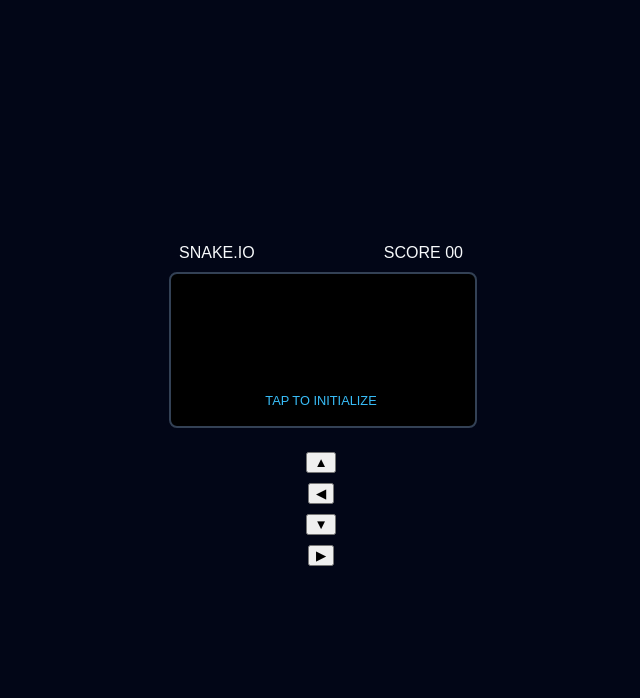
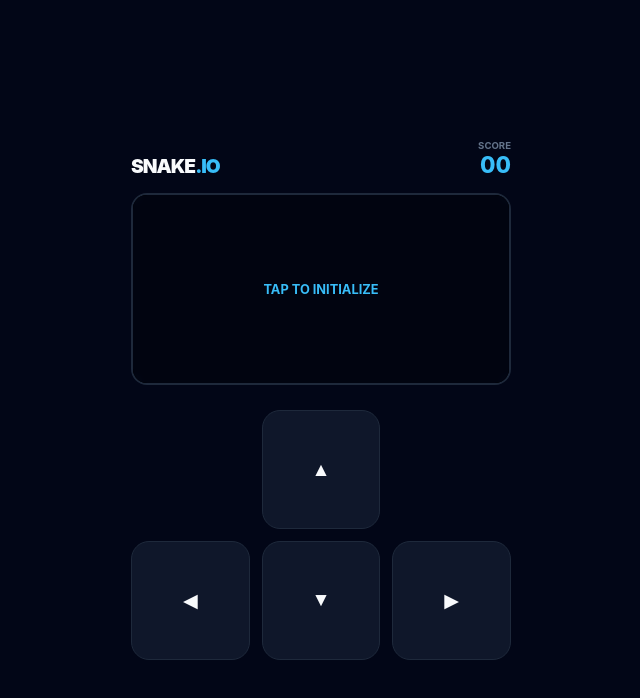
Before and after one commit to mantra2177-Ind/MSgames, a plain HTML site: page index.html in a window 1280 px wide. Shown: the whole page, without its empty margins (319-959 px from the left). Drawn offline with Linux system fonts and the light colour scheme.

Commit message:
Update style.css

```diff
--- a/style.css
+++ b/style.css
@@ -1,79 +1,95 @@
 :root {
     --bg: #020617;
-    --card: #1e293b;
-    --neon: #38bdf8;
+    --panel: #0f172a;
+    --accent: #38bdf8;
+    --danger: #f43f5e;
     --text: #f8fafc;
 }
 
 body {
-    background: var(--bg);
+    background-color: var(--bg);
     color: var(--text);
-    font-family: sans-serif;
+    font-family: 'Inter', system-ui, sans-serif;
     display: flex;
     justify-content: center;
     align-items: center;
     height: 100vh;
     margin: 0;
-    touch-action: manipulation; /* Prevents zooming on taps */
+    overflow: hidden;
+    touch-action: none;
 }
 
-.game-wrapper {
-    width: 90%;
-    max-width: 350px;
-    text-align: center;
+.game-card {
+    width: 100%;
+    max-width: 380px;
+    padding: 20px;
 }
 
 .header {
     display: flex;
     justify-content: space-between;
-    padding: 10px;
+    align-items: flex-end;
+    margin-bottom: 15px;
 }
 
-#score { color: var(--neon); font-weight: bold; font-size: 1.5rem; }
+.logo { font-weight: 900; letter-spacing: -1px; font-size: 1.2rem; }
+.logo span { color: var(--accent); }
+
+.score-wrapper { text-align: right; }
+.label { display: block; font-size: 0.6rem; color: #64748b; font-weight: bold; }
+#scoreVal { font-size: 1.4rem; font-weight: 800; color: var(--accent); }
+
+.viewport { position: relative; border-radius: 16px; overflow: hidden; border: 2px solid #1e293b; }
 
 canvas {
+    display: block;
     background: #000;
-    width: 100%; /* Responsive */
-    border-radius: 8px;
-    border: 2px solid #334155;
+    width: 100%;
+    image-rendering: pixelated; /* Keeps it sharp */
 }
-
-.canvas-area { position: relative; }
 
 .overlay {
     position: absolute;
-    top: 50%; left: 50%;
-    transform: translate(-50%, -50%);
-    color: var(--neon);
+    top: 0; left: 0; width: 100%; height: 100%;
+    background: rgba(2, 6, 23, 0.7);
+    display: flex;
+    justify-content: center;
+    align-items: center;
+    font-weight: bold;
     font-size: 0.8rem;
+    color: var(--accent);
+    backdrop-filter: blur(4px);
 }
 
-/* D-PAD STYLING */
 .dpad {
-    margin-top: 20px;
-    display: flex;
-    flex-direction: column;
-    align-items: center;
-    gap: 10px;
+    display: grid;
+    grid-template-columns: repeat(3, 1fr);
+    gap: 12px;
+    margin-top: 25px;
 }
 
-.row { display: flex; gap: 10px; }
-
-.ctrl {
-    width: 60px;
-    height: 60px;
-    background: var(--card);
-    border: 1px solid var(--neon);
-    color: var(--neon);
-    border-radius: 12px;
+.btn {
+    aspect-ratio: 1/1;
+    background: var(--panel);
+    border: 1px solid #1e293b;
+    color: var(--text);
+    border-radius: 18px;
     font-size: 1.2rem;
+    cursor: pointer;
+    transition: all 0.1s ease;
     display: flex;
     justify-content: center;
     align-items: center;
     -webkit-tap-highlight-color: transparent;
 }
 
-.ctrl:active {
-    background: var(--neon);
+.btn:active {
+    background: var(--accent);
     color: var(--bg);
+    transform: scale(0.9);
 }
+
+.up { grid-column: 2; }
+.left { grid-column: 1; grid-row: 2; }
+.down { grid-column: 2; grid-row: 2; }
+.right { grid-column: 3; grid-row: 2; }
```
